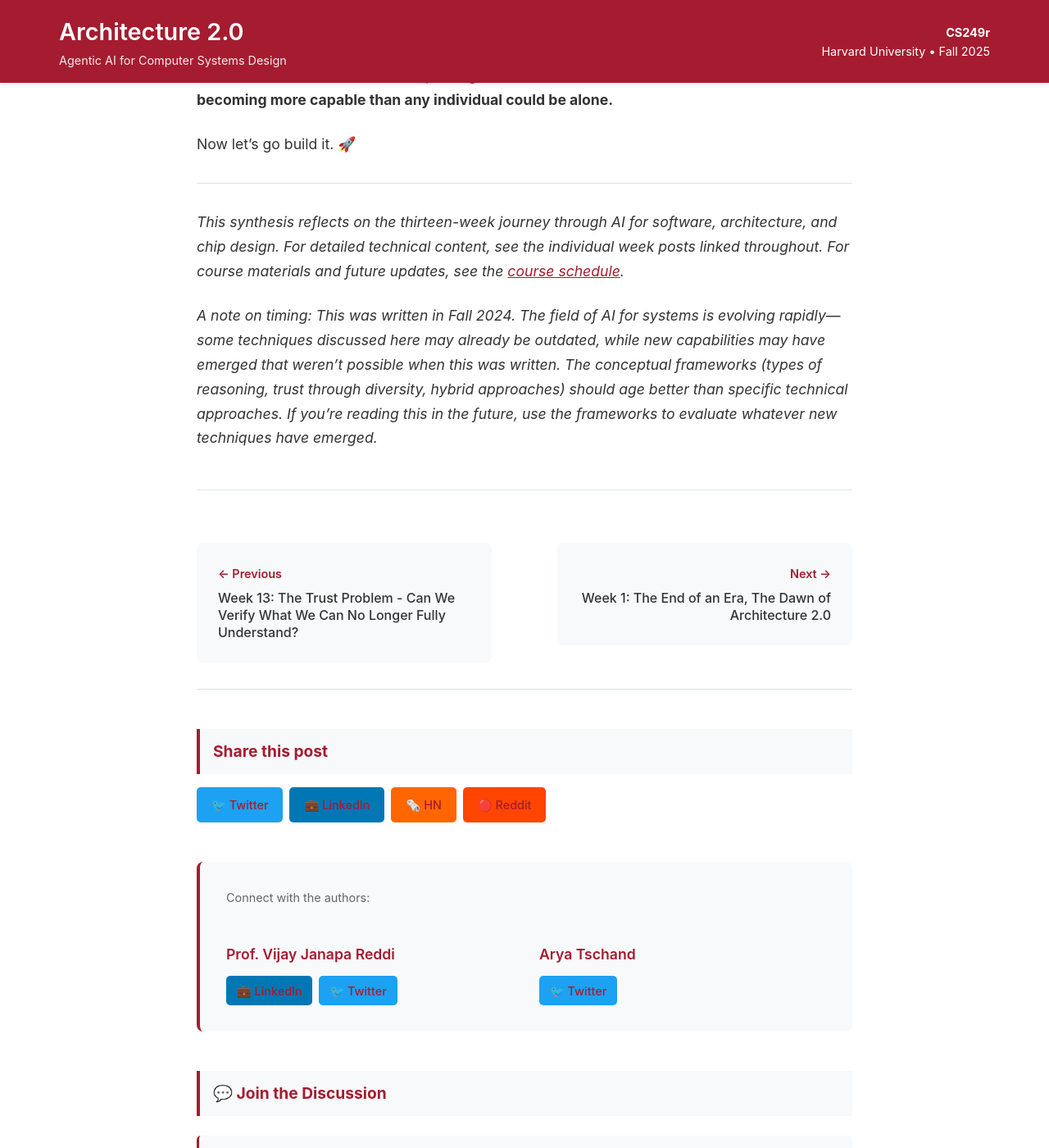
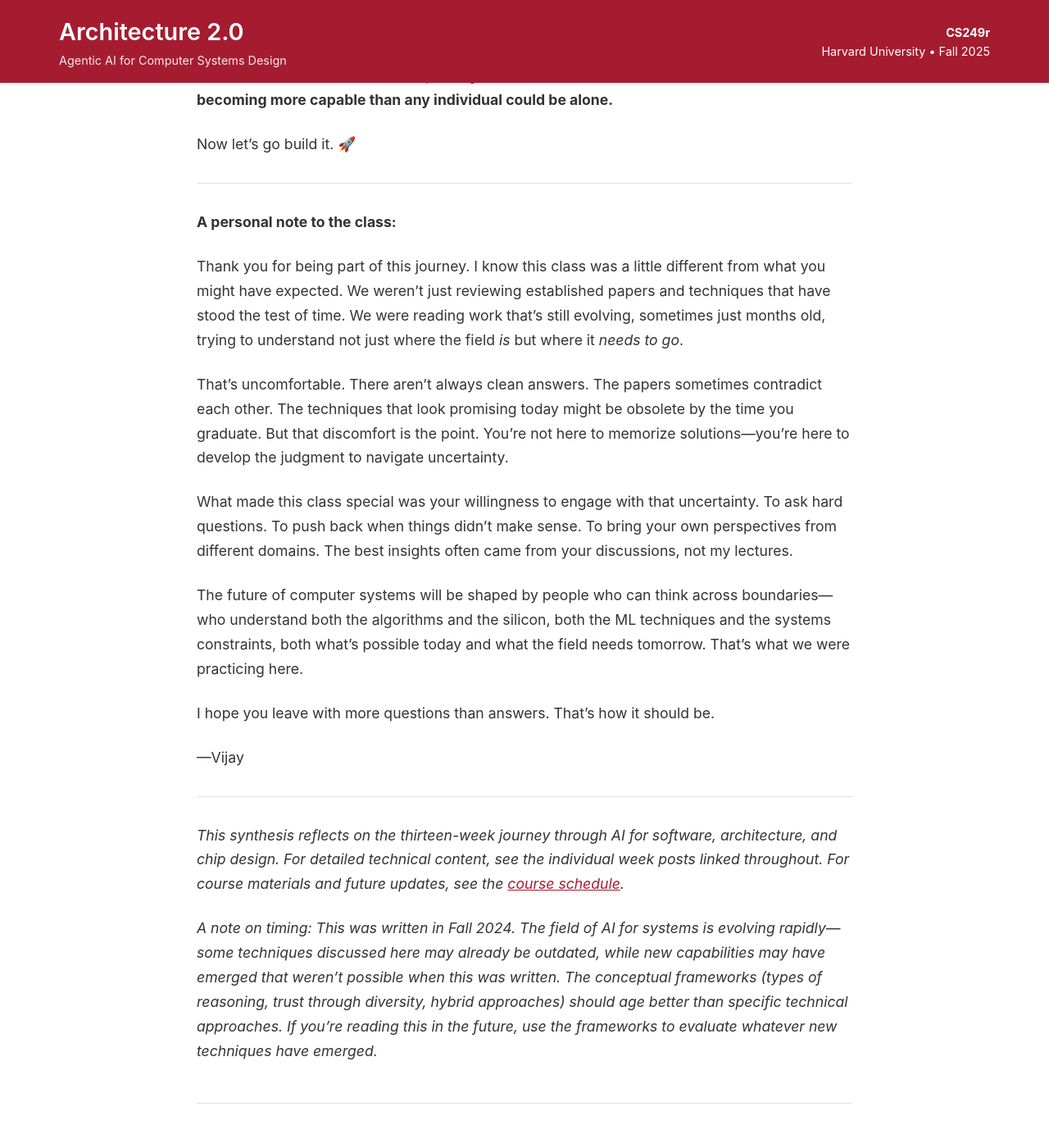
Before and after one commit to harvard-edge/cs249r_fall2025, a Jekyll site: the page built from _posts/2024-12-03-final-synthesis-roadmap.md, in a window 1280 px wide and 1400 px high, scrolled down 29358 px. Shown: the whole window at 82% size. Built offline with Jekyll 4.4.1, drawn with Linux system fonts in a browser that asks for light colours; comment, search, counter and statistics services are not loaded; some of the changed text lies outside the part shown.

Commit message:
Add personal closing note to students

```diff
--- a/_posts/2024-12-03-final-synthesis-roadmap.md
+++ b/_posts/2024-12-03-final-synthesis-roadmap.md
@@ -642,6 +642,22 @@ Now let's go build it. 🚀
 
 ---
 
+**A personal note to the class:**
+
+Thank you for being part of this journey. I know this class was a little different from what you might have expected. We weren't just reviewing established papers and techniques that have stood the test of time. We were reading work that's still evolving, sometimes just months old, trying to understand not just where the field *is* but where it *needs to go*.
+
+That's uncomfortable. There aren't always clean answers. The papers sometimes contradict each other. The techniques that look promising today might be obsolete by the time you graduate. But that discomfort is the point. You're not here to memorize solutions—you're here to develop the judgment to navigate uncertainty.
+
+What made this class special was your willingness to engage with that uncertainty. To ask hard questions. To push back when things didn't make sense. To bring your own perspectives from different domains. The best insights often came from your discussions, not my lectures.
+
+The future of computer systems will be shaped by people who can think across boundaries—who understand both the algorithms and the silicon, both the ML techniques and the systems constraints, both what's possible today and what the field needs tomorrow. That's what we were practicing here.
+
+I hope you leave with more questions than answers. That's how it should be.
+
+—Vijay
+
+---
+
 *This synthesis reflects on the thirteen-week journey through AI for software, architecture, and chip design. For detailed technical content, see the individual week posts linked throughout. For course materials and future updates, see the [course schedule](/cs249r_fall2025/course/schedule/).*
 
 *A note on timing: This was written in Fall 2024. The field of AI for systems is evolving rapidly—some techniques discussed here may already be outdated, while new capabilities may have emerged that weren't possible when this was written. The conceptual frameworks (types of reasoning, trust through diversity, hybrid approaches) should age better than specific technical approaches. If you're reading this in the future, use the frameworks to evaluate whatever new techniques have emerged.*
```
